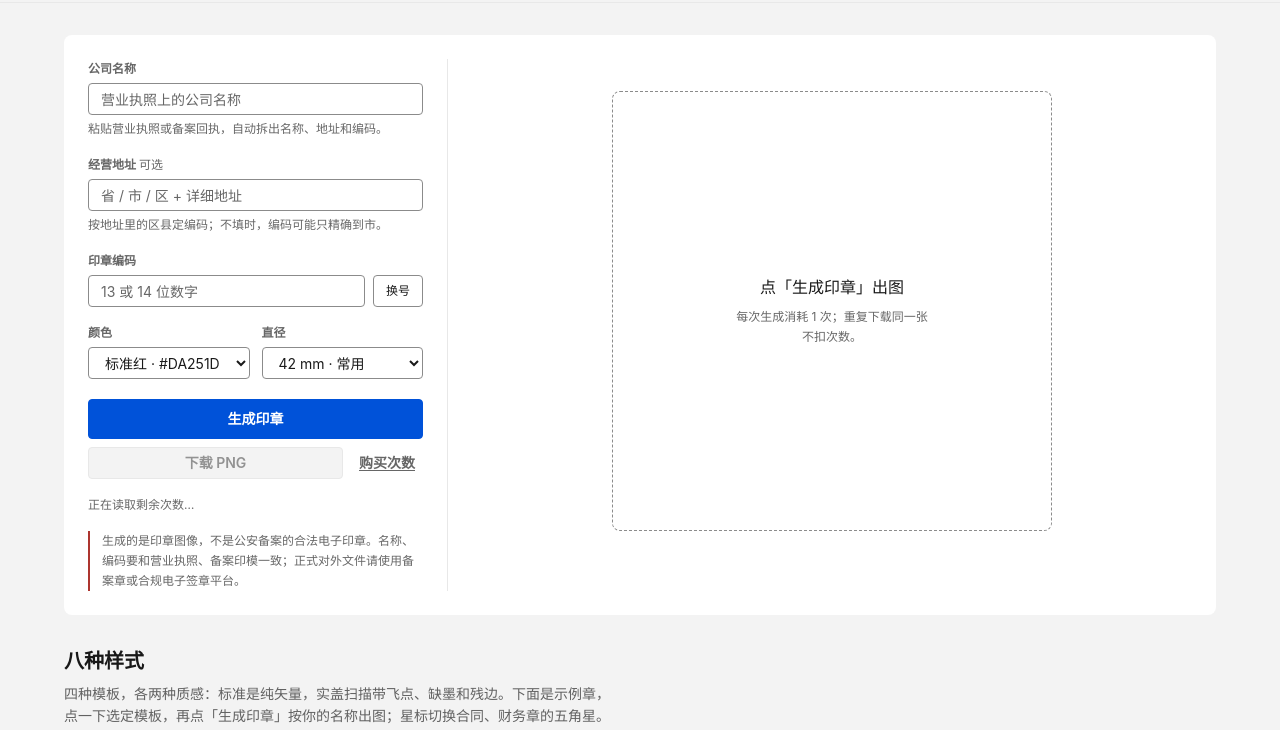
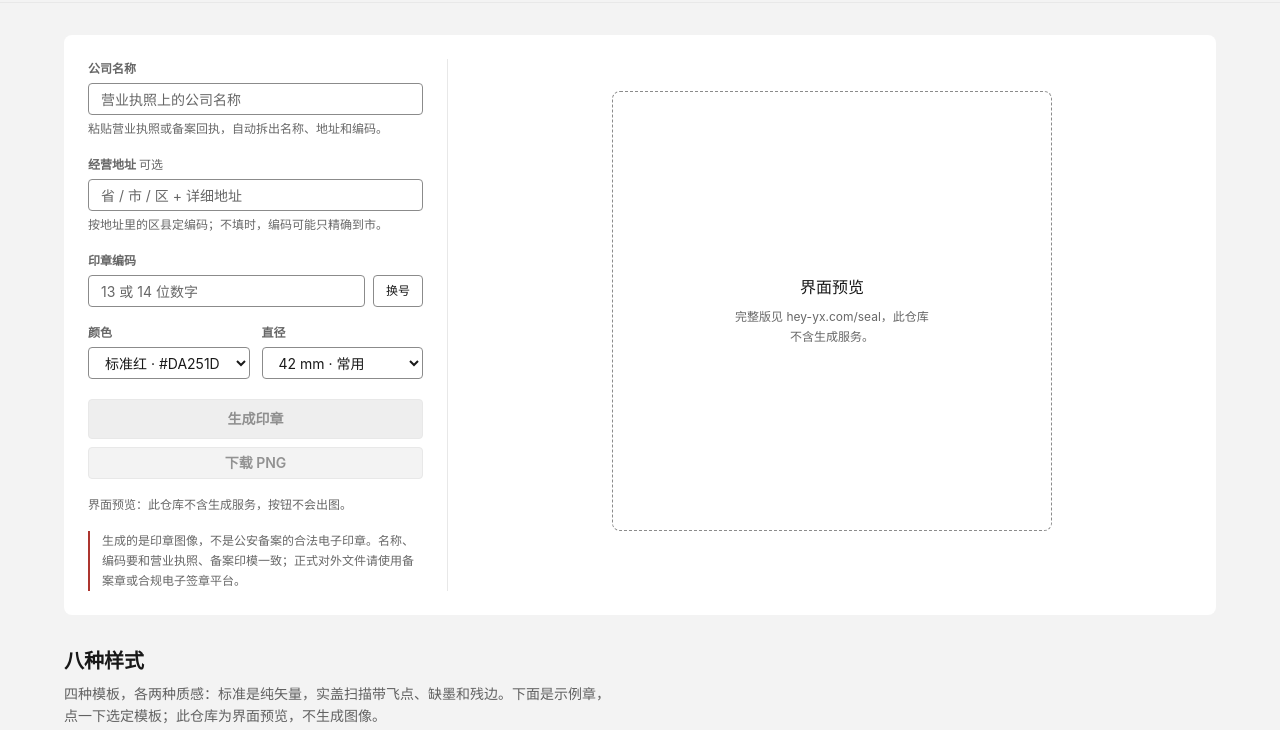
Before and after one commit to hey-yx/seal-maker-public, a plain HTML site: page web/index.html in a window 1280 px wide. Shown: the part 70-800 px from the top of the page. Drawn offline with Linux system fonts and the light colour scheme.

Commit message:
界面版：补预览提示，禁用生成与购买入口

```diff
--- a/web/index.html
+++ b/web/index.html
@@ -78,13 +78,12 @@
       </div>
 
       <div class="actions">
-        <button id="generate" type="button" class="btn-primary">生成印章</button>
+        <button id="generate" type="button" class="btn-primary" disabled title="此仓库只含界面，不含生成服务">生成印章</button>
         <div class="actions-row">
           <button id="download" type="button" class="btn-secondary" disabled>下载 PNG</button>
-          <button type="button" class="btn-quiet js-open-pay">购买次数</button>
         </div>
       </div>
-      <p class="billing" id="billing" aria-live="polite">正在读取剩余次数…</p>
+      <p class="billing" id="billing" aria-live="polite">界面预览：此仓库不含生成服务，按钮不会出图。</p>
       <p class="legal">生成的是印章图像，不是公安备案的合法电子印章。名称、编码要和营业执照、备案印模一致；正式对外文件请使用备案章或合规电子签章平台。</p>
     </form>
 
@@ -94,8 +93,8 @@
         <div class="preview-canvas-wrap">
           <canvas id="preview" width="720" height="720" aria-hidden="true"></canvas>
           <div class="preview-empty" id="previewEmpty">
-            <p class="preview-empty-title">点「生成印章」出图</p>
-            <p class="preview-empty-note">每次生成消耗 1 次；重复下载同一张不扣次数。</p>
+            <p class="preview-empty-title">界面预览</p>
+            <p class="preview-empty-note">完整版见 hey-yx.com/seal，此仓库不含生成服务。</p>
           </div>
           <span class="preview-stale" id="previewStale" hidden>参数已改，点「生成印章」重新出图</span>
         </div>
@@ -108,7 +107,7 @@
       <section id="styles" class="styles" aria-labelledby="styles-title">
         <div class="styles-head">
           <h2 id="styles-title">八种样式</h2>
-          <p class="lead">四种模板，各两种质感：标准是纯矢量，实盖扫描带飞点、缺墨和残边。下面是示例章，点一下选定模板，再点「生成印章」按你的名称出图；星标切换合同、财务章的五角星。</p>
+          <p class="lead">四种模板，各两种质感：标准是纯矢量，实盖扫描带飞点、缺墨和残边。下面是示例章，点一下选定模板；此仓库为界面预览，不生成图像。</p>
         </div>
 
       <div class="variants" id="comboGallery" role="group" aria-label="模板与质感">
```
